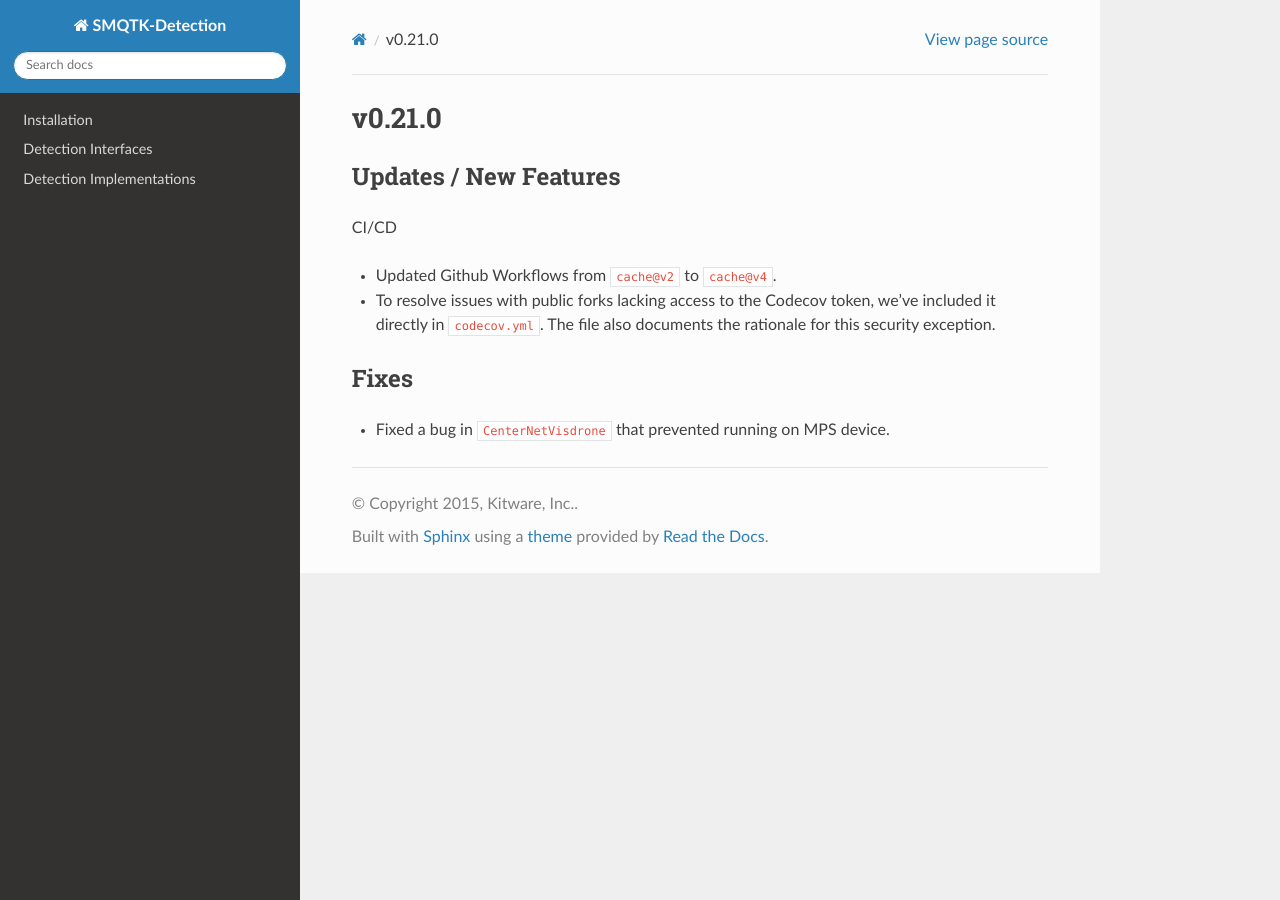
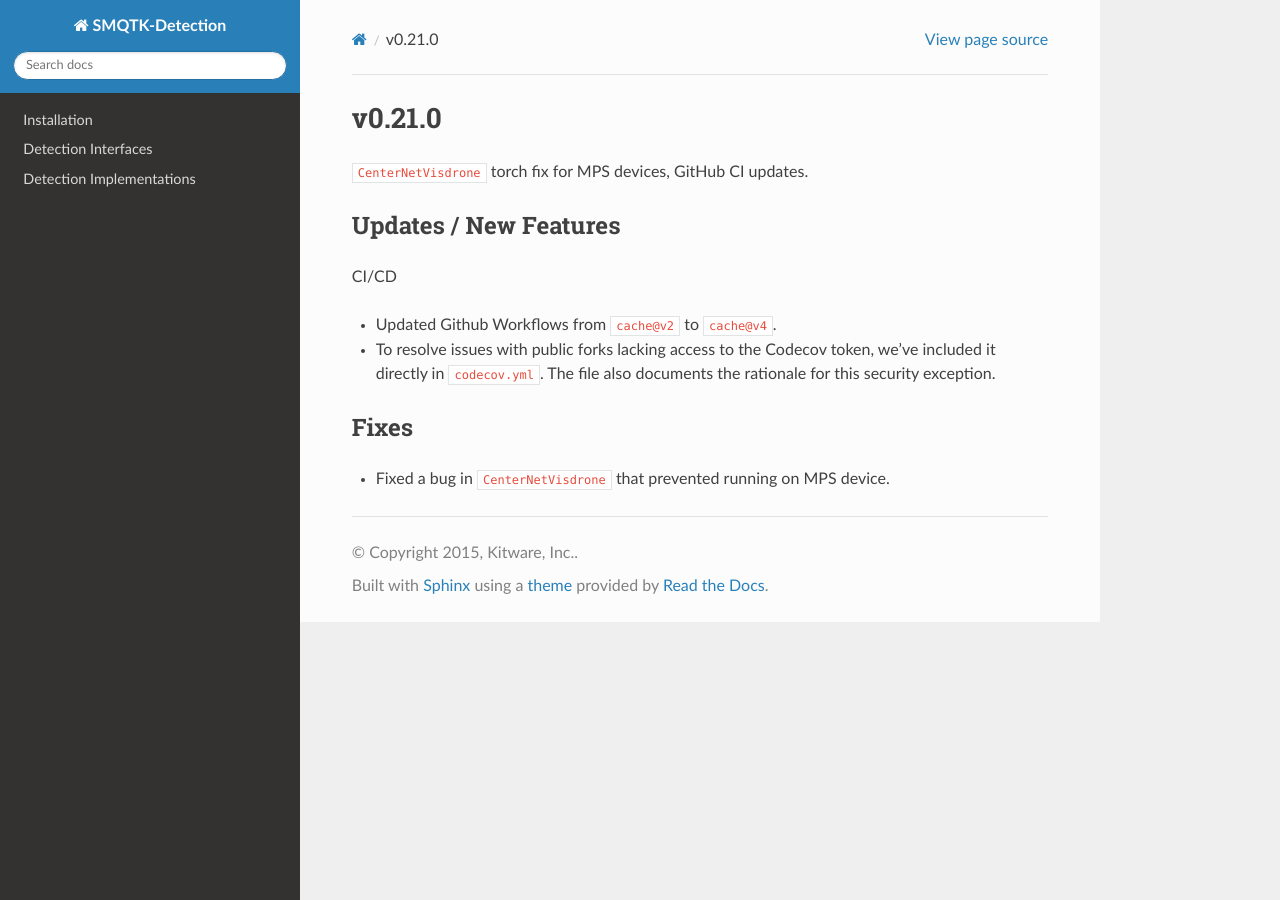
Before and after one commit to Kitware/SMQTK-Detection, a Sphinx documentation site: the page built from docs/release_notes/v0.21.0.rst, in a window 1280 px wide. Built offline with Sphinx 7.4.7 and the Read the Docs theme 3.1.0, drawn with Linux system fonts in a browser that asks for light colours; pages that are not in the unit, such as notebooks, are missing from menus; the version number is read from the project's files by our own code.

Commit message:
Add release notes summary

```diff
--- a/docs/release_notes/v0.21.0.rst
+++ b/docs/release_notes/v0.21.0.rst
@@ -1,5 +1,7 @@
 v0.21.0
 =======
+
+``CenterNetVisdrone`` torch fix for MPS devices, GitHub CI updates.
 
 Updates / New Features
 ----------------------
```
